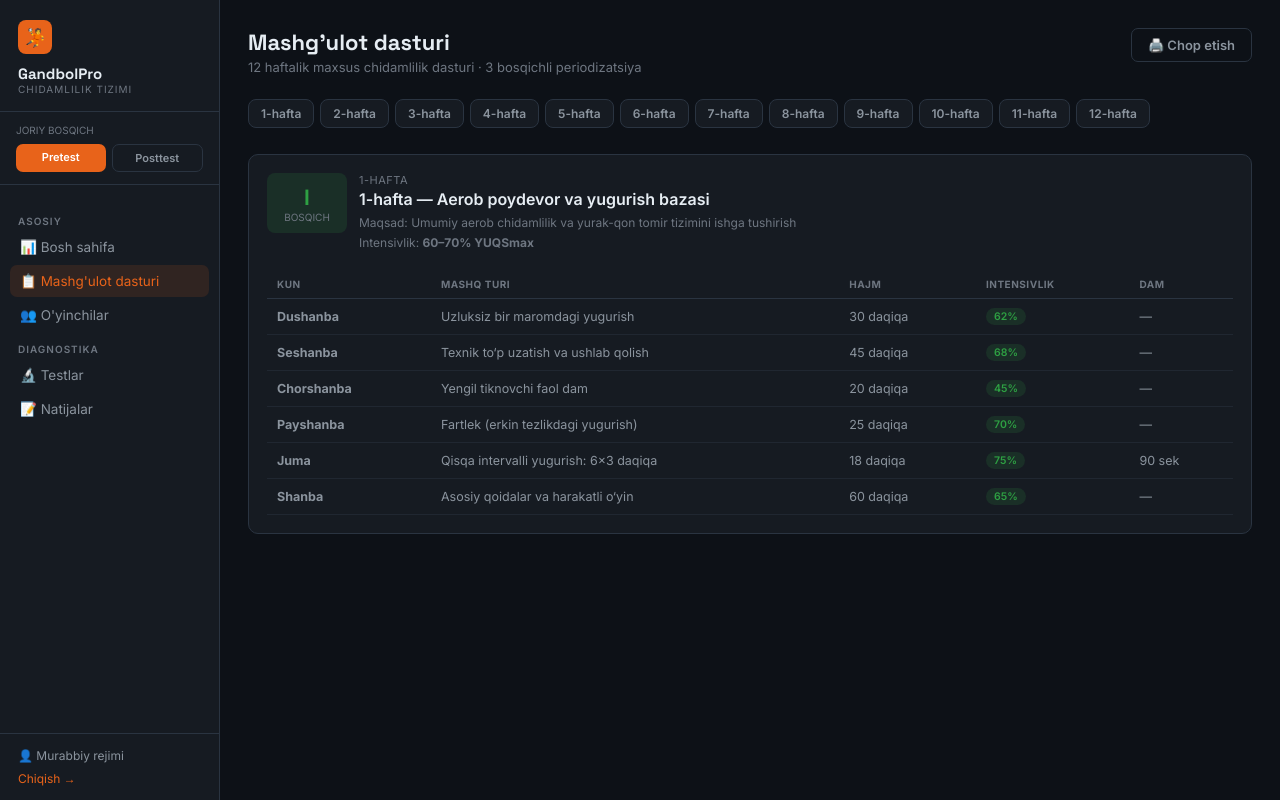
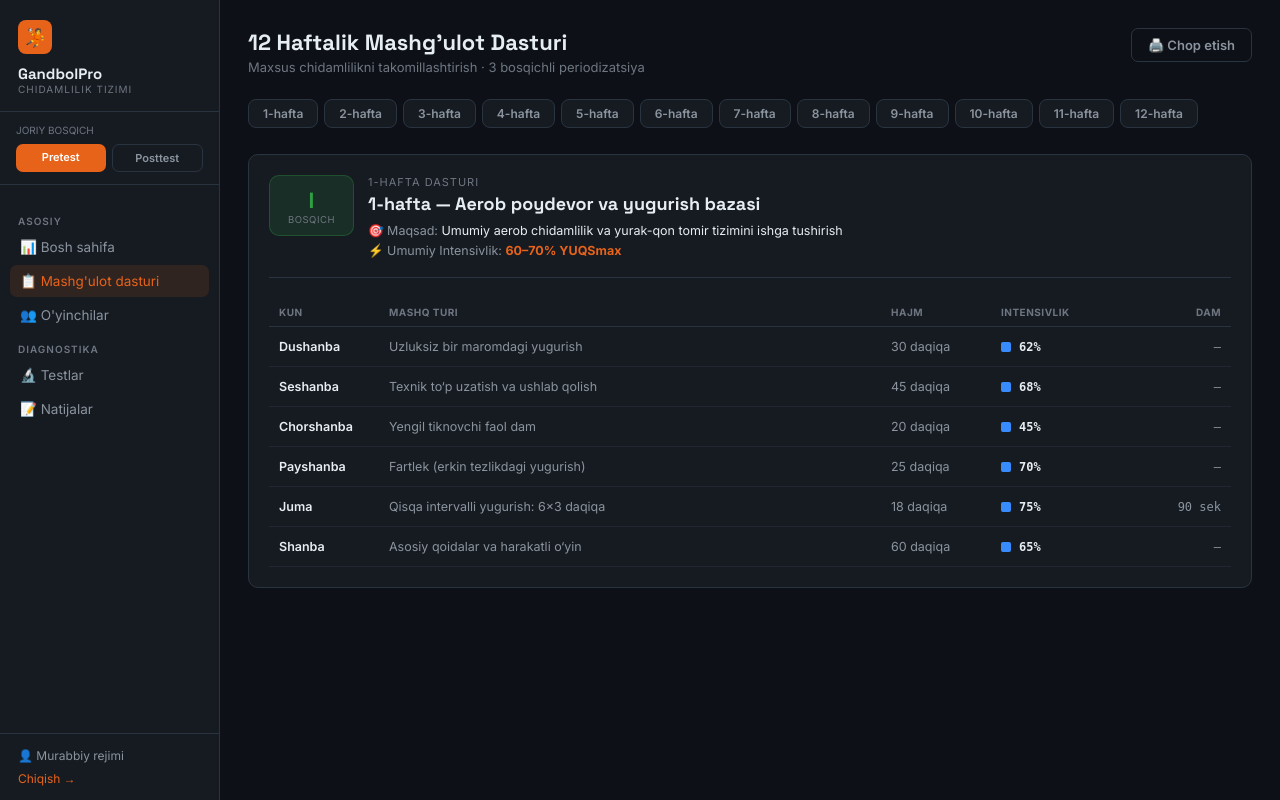
Before and after one commit to noilaabdullayeva506-ux/gandbolpro, a Flask app: page /coach/program in a window 1280 px wide. Run offline with Flask 3, Linux system fonts and the light colour scheme; the visitor is signed in with stand-in values (Sample User, id 1); data comes from the database, SQL or seed files in the repository.

Commit message:
Update coach_program.html

```diff
--- a/templates/coach_program.html
+++ b/templates/coach_program.html
@@ -3,68 +3,91 @@
 {% block content %}
 <div class="page-header">
   <div>
-    <div class="page-title">Mashg'ulot dasturi</div>
-    <div class="page-sub">12 haftalik maxsus chidamlilik dasturi · 3 bosqichli periodizatsiya</div>
+    <div class="page-title">12 Haftalik Mashg'ulot Dasturi</div>
+    <div class="page-sub">Maxsus chidamlilikni takomillashtirish · 3 bosqichli periodizatsiya</div>
   </div>
   <button class="btn btn-outline" onclick="window.print()">🖨️ Chop etish</button>
 </div>
 
-<!-- Haftalar bo'yicha tablar (1 dan 12 gacha) -->
+<!-- Haftalar bo'yicha navigatsiya tablari (1 dan 12 gacha) -->
 <div class="week-tabs" style="display:flex; gap:6px; margin-bottom:20px; overflow-x:auto; padding-bottom:6px;">
   {% for w in weeks %}
-  <button class="week-tab btn {{ 'btn-primary' if loop.first else 'btn-outline' }}" data-week="{{ w.n }}" onclick="gpShowWeek({{ w.n }}, this)" style="white-space:nowrap; font-size:12px; padding:6px 12px;">{{ w.n }}-hafta</button>
+  <button class="week-tab btn {{ 'btn-primary' if loop.first else 'btn-outline' }}" data-week="{{ w.n }}" onclick="gpShowWeek({{ w.n }}, this)" style="white-space:nowrap; font-size:12px; padding:6px 14px;">{{ w.n }}-hafta</button>
   {% endfor %}
 </div>
 
 <!-- Har bir hafta uchun alohida panel -->
 {% for w in weeks %}
 <div class="week-panel" id="week-{{ w.n }}" style="{{ '' if loop.first else 'display:none;' }}">
-  <div class="card" style="margin-bottom:14px;">
-    <div style="display:flex; gap:12px; align-items:flex-start; margin-bottom:16px;">
-      <div style="background:{{ 'var(--green-dim)' if w.stage=='I' else ('var(--accent-dim)' if w.stage=='II' else 'var(--blue-dim)') }}; border-radius:8px; padding:10px 14px; text-align:center; min-width:80px;">
+  <div class="card" style="margin-bottom:14px; background:var(--surface); border:1px solid var(--border); border-radius:var(--radius); padding:20px;">
+
+    <!-- Haftaning sarlavhasi va bosqich belgisi -->
+    <div style="display:flex; gap:14px; align-items:flex-start; margin-bottom:20px; border-bottom:1px solid var(--border); padding-bottom:16px;">
+      <div style="background:{{ 'var(--green-dim)' if w.stage=='I' else ('var(--accent-dim)' if w.stage=='II' else 'var(--blue-dim)') }}; border-radius:10px; padding:10px 14px; text-align:center; min-width:85px; border:1px solid {{ 'rgba(46,160,67,0.3)' if w.stage=='I' else ('rgba(232,99,26,0.3)' if w.stage=='II' else 'rgba(56,139,253,0.3)') }};">
         <div style="font-size:22px; font-weight:700; color:{{ 'var(--green)' if w.stage=='I' else ('var(--accent)' if w.stage=='II' else 'var(--blue)') }}; font-family:'Space Grotesk',sans-serif;">{{ w.stage }}</div>
-        <div style="font-size:10px; color:var(--text3);">BOSQICH</div>
+        <div style="font-size:9.5px; color:var(--text3); text-transform:uppercase; letter-spacing:0.5px;">BOSQICH</div>
       </div>
       <div>
-        <div style="font-size:11px; color:var(--text3); text-transform:uppercase; letter-spacing:0.5px; margin-bottom:2px;">{{ w.n }}-HAFTA</div>
-        <div style="font-size:16px; font-weight:600; margin-bottom:4px; color:var(--text);">{{ w.title }}</div>
-        <div style="font-size:12px; color:var(--text3); line-height:1.7;">
-          Maqsad: {{ w.goal }}<br>
-          Intensivlik: <strong>{{ w.intensity }}</strong>
+        <div style="font-size:11px; color:var(--text3); text-transform:uppercase; letter-spacing:1px; margin-bottom:3px;">{{ w.n }}-HAFTA DASTURI</div>
+        <div style="font-size:18px; font-weight:700; margin-bottom:6px; color:var(--text); font-family:'Space Grotesk',sans-serif;">{{ w.title }}</div>
+        <div style="font-size:12.5px; color:var(--text2); line-height:1.6;">
+          🎯 Maqsad: <span style="color:var(--text);">{{ w.goal }}</span><br>
+          ⚡ Umumiy Intensivlik: <strong style="color:var(--accent);">{{ w.intensity }}</strong>
         </div>
       </div>
     </div>
 
+    <!-- Kunlik mashg'ulotlar jadvali va rasmga o'xshash rangli ko'rsatkichlar -->
     <div class="table-scroll">
-      <table class="result-table">
+      <table class="result-table" style="width:100%; border-collapse:collapse;">
         <thead>
           <tr>
-            <th>Kun</th>
-            <th>Mashq turi</th>
-            <th>Hajm</th>
-            <th>Intensivlik</th>
-            <th>Dam</th>
+            <th style="width: 110px;">KUN</th>
+            <th>MASHQ TURI</th>
+            <th style="width: 110px;">HAJM</th>
+            <th style="width: 150px;">INTENSIVLIK</th>
+            <th style="width: 90px; text-align: right;">DAM</th>
           </tr>
         </thead>
         <tbody>
           {% for day, exercise, volume, intensity, rest in w.days %}
-          <tr>
-            <td><strong>{{ day }}</strong></td>
-            <td>{{ exercise }}</td>
-            <td>{{ volume }}</td>
-            <td>
+          <tr style="{% if 'Tabata' in exercise or 'HIIT' in exercise or 'Maksimal' in exercise %}background:rgba(137,87,229,0.06); border-left:3px solid #8957e5;{% endif %}">
+            <td style="padding: 12px 10px; font-weight: 600; color: var(--text);">{{ day }}</td>
+            <td style="padding: 12px 10px;">
+              {% if 'Tabata' in exercise %}
+                <span style="color:#8957e5; font-weight:600; margin-right:6px;">↳ Tabata</span>
+              {% endif %}
+              {{ exercise }}
+            </td>
+            <td style="padding: 12px 10px; color: var(--text2);">{{ volume }}</td>
+            <td style="padding: 12px 10px;">
               {% if intensity is not none %}
-              <div class="intensity-bar" style="display:flex; align-items:center; gap:6px;">
-                <span class="badge {{ 'badge-green' if w.stage=='I' else ('badge-orange' if w.stage=='II' else 'badge-blue') }}">{{ intensity }}%</span>
+              <div style="display: flex; align-items: center; gap: 8px;">
+                <div style="width: 10px; height: 10px; border-radius: 2px; background: {% if intensity|int >= 90 %}#8957e5{% elif intensity|int >= 80 %}var(--accent){% else %}var(--blue){% endif %};"></div>
+                <span style="font-family:'Space Mono', monospace; font-size: 12px; font-weight: 700; color: var(--text);">{{ intensity }}%</span>
               </div>
-              {% else %}—{% endif %}
+              {% else %}
+              <span style="color: var(--text3);">—</span>
+              {% endif %}
             </td>
-            <td>{{ rest }}</td>
+            <td style="padding: 12px 10px; text-align: right; color: var(--text2); font-family:'Space Mono', monospace; font-size: 12px;">{{ rest }}</td>
           </tr>
           {% endfor %}
         </tbody>
       </table>
     </div>
+
+    {% if w.stage == 'II' %}
+    <!-- II Bosqich uchun maxsus Tabata eslatma kartochkasi -->
+    <div style="margin-top:16px; padding:14px; background:rgba(137,87,229,0.08); border-radius:8px; border:1px solid rgba(137,87,229,0.3);">
+      <div style="font-size:12px; font-weight:700; color:#8957e5; margin-bottom:6px;">⚡ Tabata protokoli elementi (Tabata et al., 1996)</div>
+      <div style="display:grid; grid-template-columns:1fr 1fr; gap:8px; font-size:11.5px; color:var(--text2);">
+        <div><strong>Tuzilish:</strong> 20 sek ish + 10 sek dam × 8 takror</div>
+        <div><strong>Intensivlik:</strong> 95–100% (Maksimal kuch)</div>
+      </div>
+    </div>
+    {% endif %}
+
   </div>
 </div>
 {% endfor %}
@@ -76,7 +99,7 @@ function gpShowWeek(n, el) {
   // Tanlangan haftani ochish
   document.getElementById('week-' + n).style.display = 'block';
 
-  // Tugmalar uslubini o'zgartirish
+  // Tugmalar uslubini almashtirish
   document.querySelectorAll('.week-tab').forEach(t => {
     t.classList.remove('btn-primary');
     t.classList.add('btn-outline');
```
